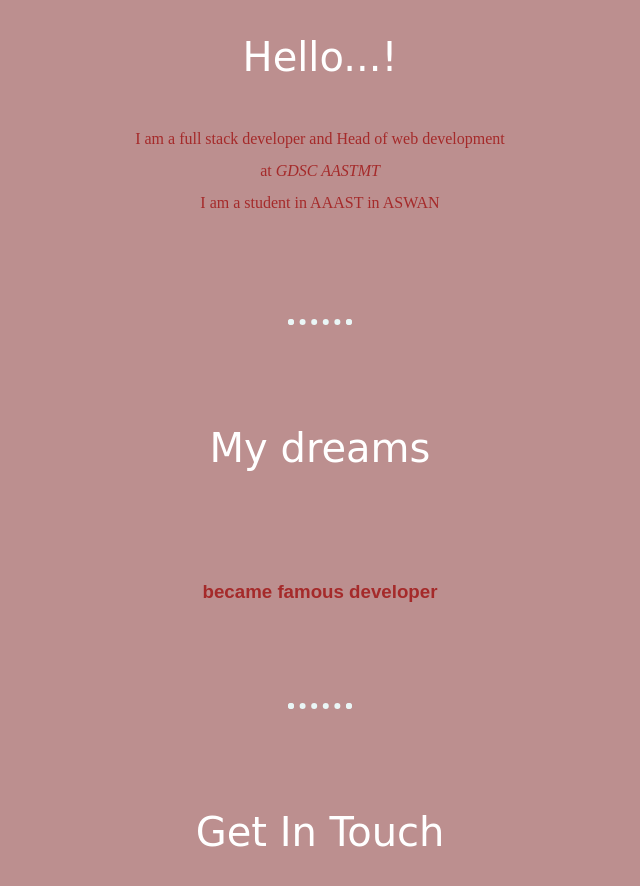
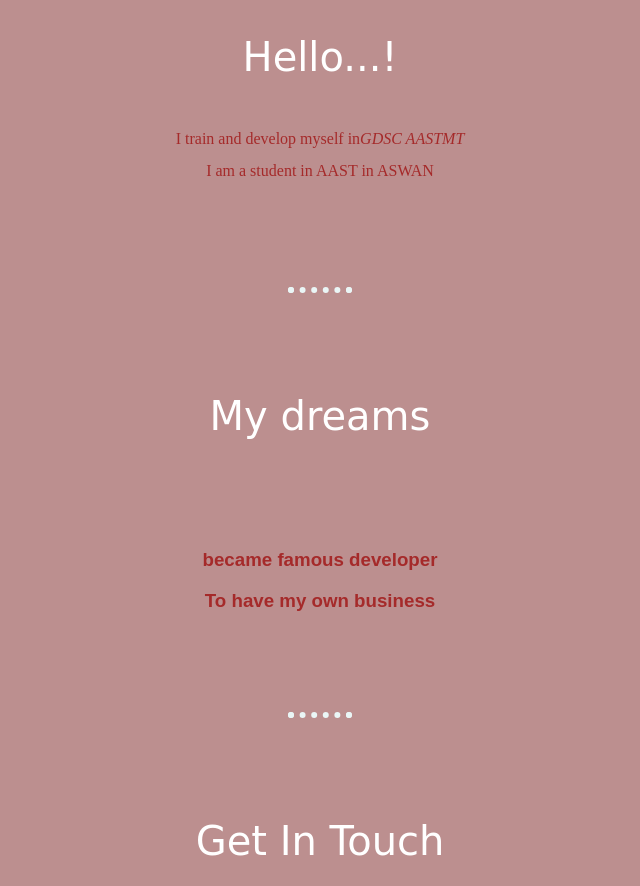
Before and after one commit to esraayousriii/final-project, a plain HTML site: page index.html in a window 1280 px wide. Shown: the part 1101-1987 px from the top of the page, without its empty margins (320-960 px from the left). Drawn offline with Linux system fonts and the light colour scheme.

Commit message:
Add files via upload

```diff
--- a/index.html
+++ b/index.html
@@ -58,9 +58,9 @@
     <div class="profile">
       <img src="WhatsApp Image 2023-03-18 at 17.30.00.jpg" alt="angela-profile-img" width="200" style="border-radius: 50px;">
       <h2>Hello...!</h2>
-      <p class="intro">I am a full stack developer and Head of web development at <em>GDSC AASTMT</em>
+      <p class="intro"> I train and develop myself in<em>GDSC AASTMT</em>
       </p>
-      <p class="intro">I am a student in AAAST in ASWAN <em></em>
+      <p class="intro">I am a student in AAST in ASWAN <em></em>
          </p>
     </div>
     <hr>
@@ -70,6 +70,7 @@
 
 
         <h3>became famous developer</h3>
+        <h3>To have my own business</h3>
 
       </div>
       <div class="skill-row">
```
